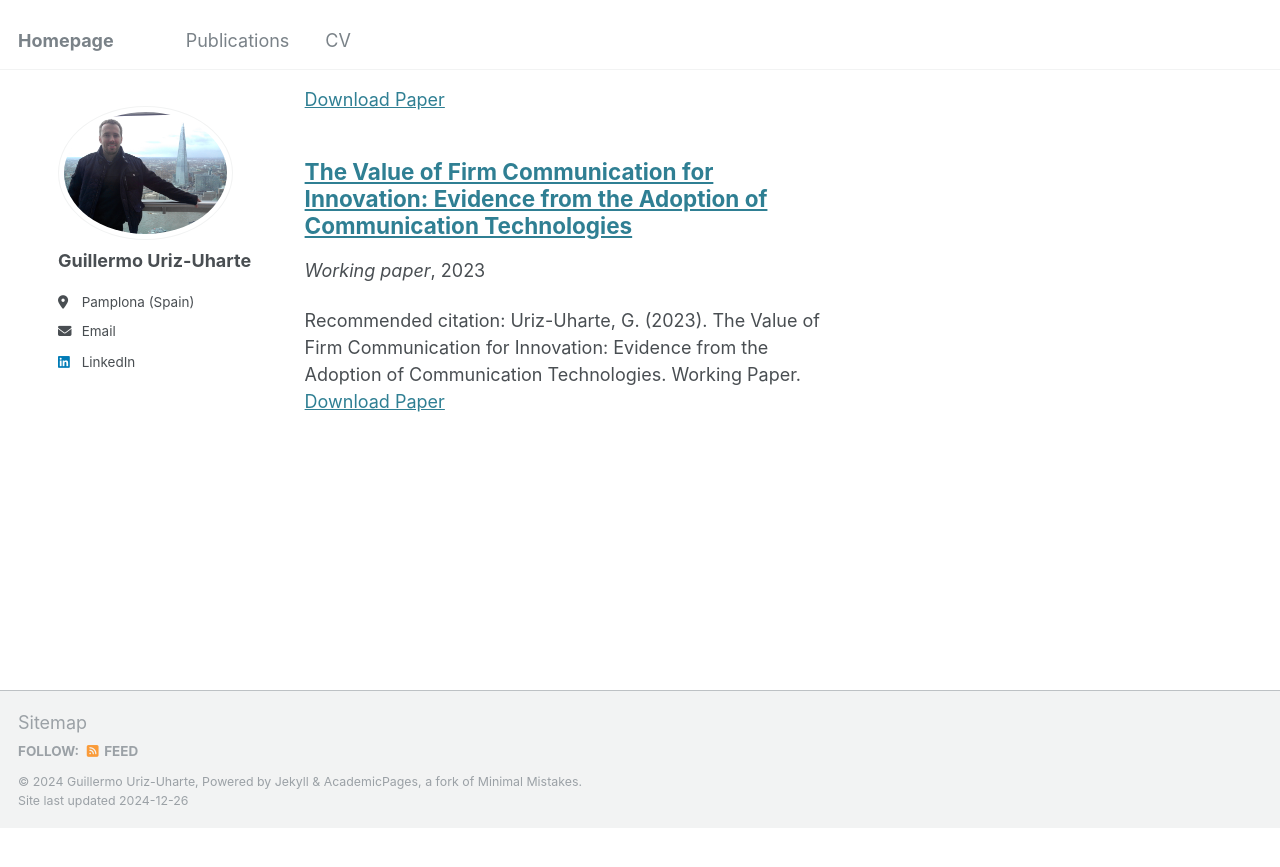
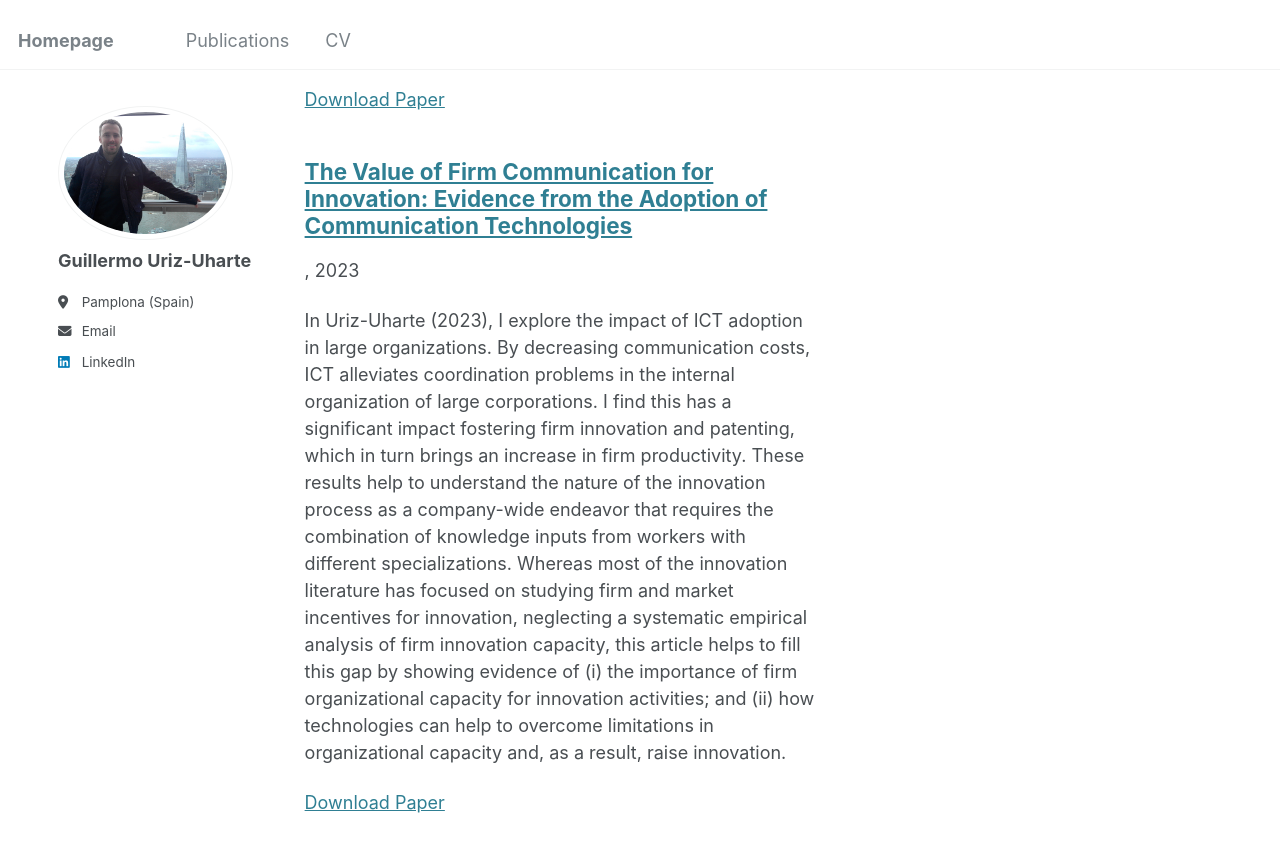
Before and after one commit to GuilleUriz/guillermouriz, a Jekyll site: the page built from _pages/publications.html, in a window 1280 px wide and 900 px high, scrolled down 1377 px. Shown: the top 867 px of the window. Built offline with Jekyll 4.4.1, drawn with Linux system fonts in a browser that asks for light colours; before the commit the page ends 2206 px from its top, so only the background shows below that.

Commit message:
Update Draft_Intranets.md

```diff
--- a/_publications/Draft_Intranets.md
+++ b/_publications/Draft_Intranets.md
@@ -3,12 +3,16 @@ title: "The Value of Firm Communication for Innovation: Evidence from the Adopti
 collection: publications
 category: workingpapers
 permalink: /publication/Draft_Intranets
-excerpt: ''
-date: 2023-10-12
-venue: Working paper
+excerpt:
+date: 2023-12-26
+venue:
 slidesurl:
 paperurl: 'http://academicpages.github.io/files/Paper_Intranets_20241226.pdf'
-citation: 'Uriz-Uharte, G. (2023). The Value of Firm Communication for Innovation: Evidence from the Adoption of Communication Technologies. Working Paper.'
+
 ---
 
 In Uriz-Uharte (2023), I explore the impact of ICT adoption in large organizations. By decreasing communication costs, ICT alleviates coordination problems in the internal organization of large corporations. I find this has a significant impact fostering firm innovation and patenting, which in turn brings an increase in firm productivity. These results help to understand the nature of the innovation process as a company-wide endeavor that requires the combination of knowledge inputs from workers with different specializations. Whereas most of the innovation literature has focused on studying firm and market incentives for innovation, neglecting a systematic empirical analysis of firm innovation capacity, this article helps to fill this gap by showing evidence of (i) the importance of firm organizational capacity for innovation activities; and (ii) how technologies can help to overcome limitations in organizational capacity and, as a result, raise innovation.
+
+<br>
+
+<cite>Uriz-Uharte, G. (2023). The Value of Firm Communication for Innovation: Evidence from the Adoption of Communication Technologies. Working Paper.<cite>
```
